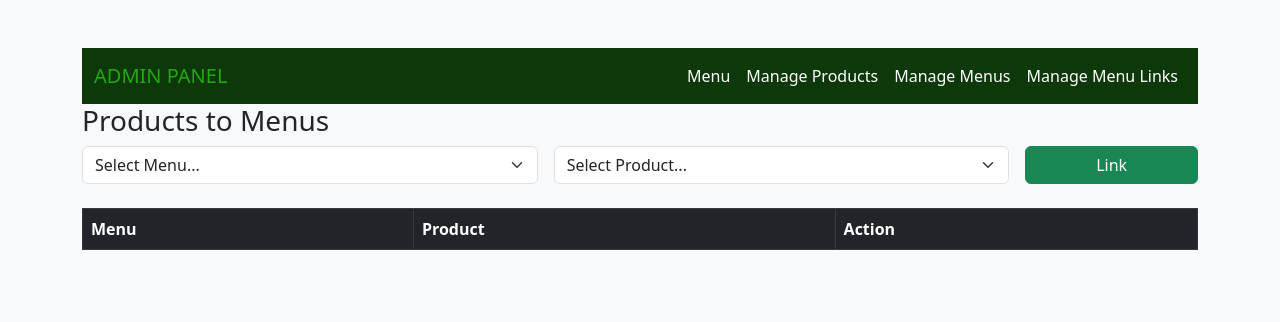
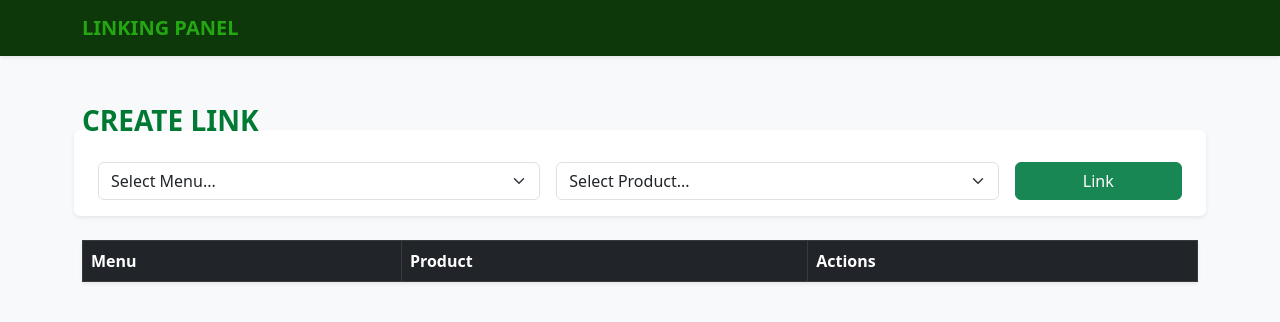
Before and after one commit to kaiilaaa/restaurant, a PHP site: page /manage_menu_products.php in a window 1280 px wide. Shown: the top 322 px of the page. Run offline with PHP 8.4, Linux system fonts and the light colour scheme; data comes from the database, SQL or seed files in the repository; tables that the repository leaves empty hold one stand-in row (values such as "Sample post"); lists and menus that the app fills with data are empty.

Commit message:
UPDATE FR

```diff
--- a/manage_menu_products.php
+++ b/manage_menu_products.php
@@ -1,55 +1,56 @@
 <?php
 include "db_conn.php";
 
+if(isset($_GET['del'])){
+    $conn->prepare("DELETE FROM menuproducts WHERE ID = ?")->execute([$_GET['del']]);
+    header("Location: manage_menu_products.php");
+    exit();
+}
 
-if(isset($_POST['link_item'])){
+if(isset($_POST['save_link'])){
     $m_id = $_POST['menu_id'];
     $p_id = $_POST['product_id'];
-    $stmt = $conn->prepare("INSERT INTO menuproducts (MenuID, ProductID) VALUES (?, ?)");
-    $stmt->execute([$m_id, $p_id]);
+    $link_id = $_POST['link_id'];
+
+    if(!empty($link_id)){
+        $conn->prepare("UPDATE menuproducts SET MenuID = ?, ProductID = ? WHERE ID = ?")->execute([$m_id, $p_id, $link_id]);
+    } else {
+        $conn->prepare("INSERT INTO menuproducts (MenuID, ProductID) VALUES (?, ?)")->execute([$m_id, $p_id]);
+    }
     header("Location: manage_menu_products.php");
+    exit();
 }
 
+$edit_link = isset($_GET['edit']) ? $conn->query("SELECT * FROM menuproducts WHERE ID=".$_GET['edit'])->fetch(PDO::FETCH_ASSOC) : null;
 
 $all_menus = $conn->query("SELECT * FROM menus")->fetchAll();
 $all_products = $conn->query("SELECT * FROM products")->fetchAll();
-
-
-$query = "SELECT mp.ID, m.Name as MenuName, p.Name as ProductName
-          FROM menuproducts mp
-          JOIN menus m ON mp.MenuID = m.ID
-          JOIN products p ON mp.ProductID = p.ID";
-$links = $conn->query($query)->fetchAll();
+$links = $conn->query("SELECT mp.ID, m.Name as MName, p.Name as PName FROM menuproducts mp JOIN menus m ON mp.MenuID = m.ID JOIN products p ON mp.ProductID = p.ID ORDER BY mp.ID DESC")->fetchAll();
 ?>
 
 <!DOCTYPE html>
 <html lang="en">
 <head>
-    <title>Manage Menu</title>
+    <meta charset="UTF-8">
     <link href="https://cdn.jsdelivr.net/npm/bootstrap@5.3.0/dist/css/bootstrap.min.css" rel="stylesheet">
     <link rel="stylesheet" href="stylesheet.css">
+    <title>Manage Links</title>
 </head>
+<body class="bg-light">
 
-<body class="bg-light">
+<nav class="navbar navbar-expand-lg navbar-dark navbar-custom shadow-sm">
+    <div class="container"><a class="navbar-brand fw-bold" href="index.php">LINKING PANEL</a></div>
+</nav>
+
 <div class="container mt-5">
-<nav class="navbar navbar-expand-lg">
-  <div class="container">
-    <a class="navbar-brand" href="index.php">ADMIN PANEL</a>
-    <div class="navbar-nav ms-auto">
-      <a class="nav-link" href="index.php">Menu</a>
-      <a class="nav-link active" href="manage.php">Manage Products</a>
-      <a class="nav-link" href="manage_menu.php">Manage Menus</a>
-      <a class="nav-link" href="manage_menu_products.php">Manage Menu Links</a>
-    </div>
-  </div>
-</nav>
-    <h3>Products to Menus</h3>
-    <form method="POST" class="row g-3 mb-4">
+    <h3 class="menu-header"><?= $edit_link ? 'Update' : 'Create' ?> Link</h3>
+    <form method="POST" class="row g-3 mb-4 shadow-sm p-3 bg-white rounded">
+        <input type="hidden" name="link_id" value="<?= $edit_link['ID'] ?? '' ?>">
         <div class="col-md-5">
             <select name="menu_id" class="form-select" required>
                 <option value="">Select Menu...</option>
                 <?php foreach($all_menus as $m): ?>
-                    <option value="<?= $m['ID'] ?>"><?= $m['Name'] ?></option>
+                    <option value="<?= $m['ID'] ?>" <?= (isset($edit_link) && $edit_link['MenuID'] == $m['ID']) ? 'selected' : '' ?>><?= $m['Name'] ?></option>
                 <?php endforeach; ?>
             </select>
         </div>
@@ -57,25 +58,24 @@ $links = $conn->query($query)->fetchAll();
             <select name="product_id" class="form-select" required>
                 <option value="">Select Product...</option>
                 <?php foreach($all_products as $p): ?>
-                    <option value="<?= $p['ID'] ?>"><?= $p['Name'] ?></option>
+                    <option value="<?= $p['ID'] ?>" <?= (isset($edit_link) && $edit_link['ProductID'] == $p['ID']) ? 'selected' : '' ?>><?= $p['Name'] ?></option>
                 <?php endforeach; ?>
             </select>
         </div>
-        <div class="col-md-2">
-            <button name="link_item" class="btn btn-success w-100">Link</button>
-        </div>
+        <div class="col-md-2"><button name="save_link" class="btn <?= $edit_link ? 'btn-info' : 'btn-success' ?> w-100"><?= $edit_link ? 'Update' : 'Link' ?></button></div>
     </form>
 
-    <table class="table table-bordered bg-white">
-        <thead class="table-dark">
-            <tr><th>Menu</th><th>Product</th><th>Action</th></tr>
-        </thead>
+    <table class="table table-bordered bg-white shadow-sm">
+        <thead class="table-dark"><tr><th>Menu</th><th>Product</th><th>Actions</th></tr></thead>
         <tbody>
             <?php foreach($links as $l): ?>
             <tr>
-                <td><?= $l['MenuName'] ?></td>
-                <td><?= $l['ProductName'] ?></td>
-                <td><a href="?del=<?= $l['ID'] ?>" class="btn btn-danger btn-sm">Remove</a></td>
+                <td class="text-success fw-bold"><?= htmlspecialchars($l['MName']) ?></td>
+                <td><?= htmlspecialchars($l['PName']) ?></td>
+                <td>
+                    <a href="?edit=<?= $l['ID'] ?>" class="btn btn-info btn-sm text-white">Edit</a>
+                    <a href="?del=<?= $l['ID'] ?>" class="btn btn-danger btn-sm" onclick="return confirm('Remove?')">Remove</a>
+                </td>
             </tr>
             <?php endforeach; ?>
         </tbody>
```
